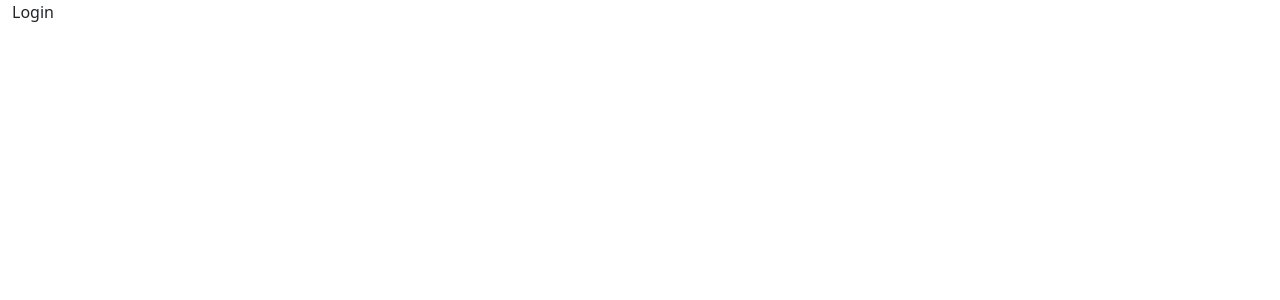
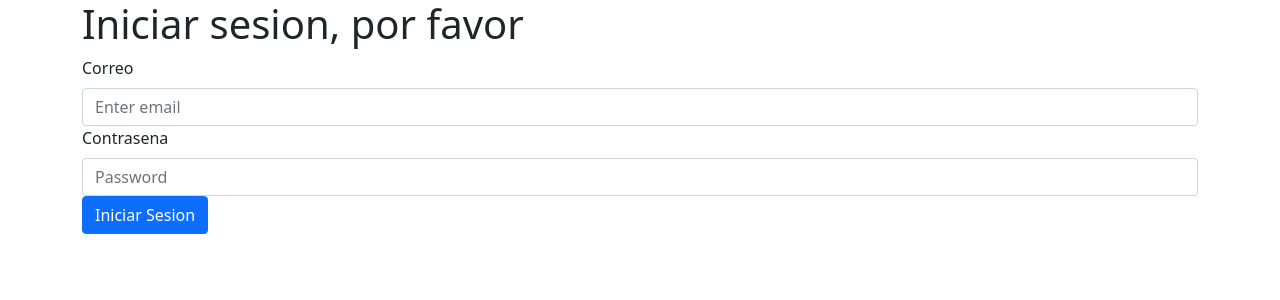
Before and after one commit to rguajanlema/01-crub-firebase-react, a React (Create React App) app: page / in a window 1280 px wide. Shown: the top 300 px of the page. Built offline with nearby package versions, Linux system fonts and the light colour scheme.

Commit message:
UI, views Login

```diff
--- a/src/views/Login.js
+++ b/src/views/Login.js
@@ -1,7 +1,27 @@
 import React from "react";
+import { Container, Form, Button } from "react-bootstrap";
 
-const Login = () => {
-  return <div>Login</div>;
-};
+function Login() {
+  return (
+    <Container>
+      <h1>Iniciar sesion, por favor</h1>
+      <Form>
+        <Form.Group controlId="formCorreo">
+          <Form.Label>Correo</Form.Label>
+          <Form.Control type="email" placeholder="Enter email" />
+        </Form.Group>
+
+        <Form.Group controlId="formContrasena">
+          <Form.Label>Contrasena</Form.Label>
+          <Form.Control type="password" placeholder="Password" />
+        </Form.Group>
+
+        <Button variant="primary" type="submit">
+          Iniciar Sesion
+        </Button>
+      </Form>
+    </Container>
+  );
+}
 
 export default Login;
```
